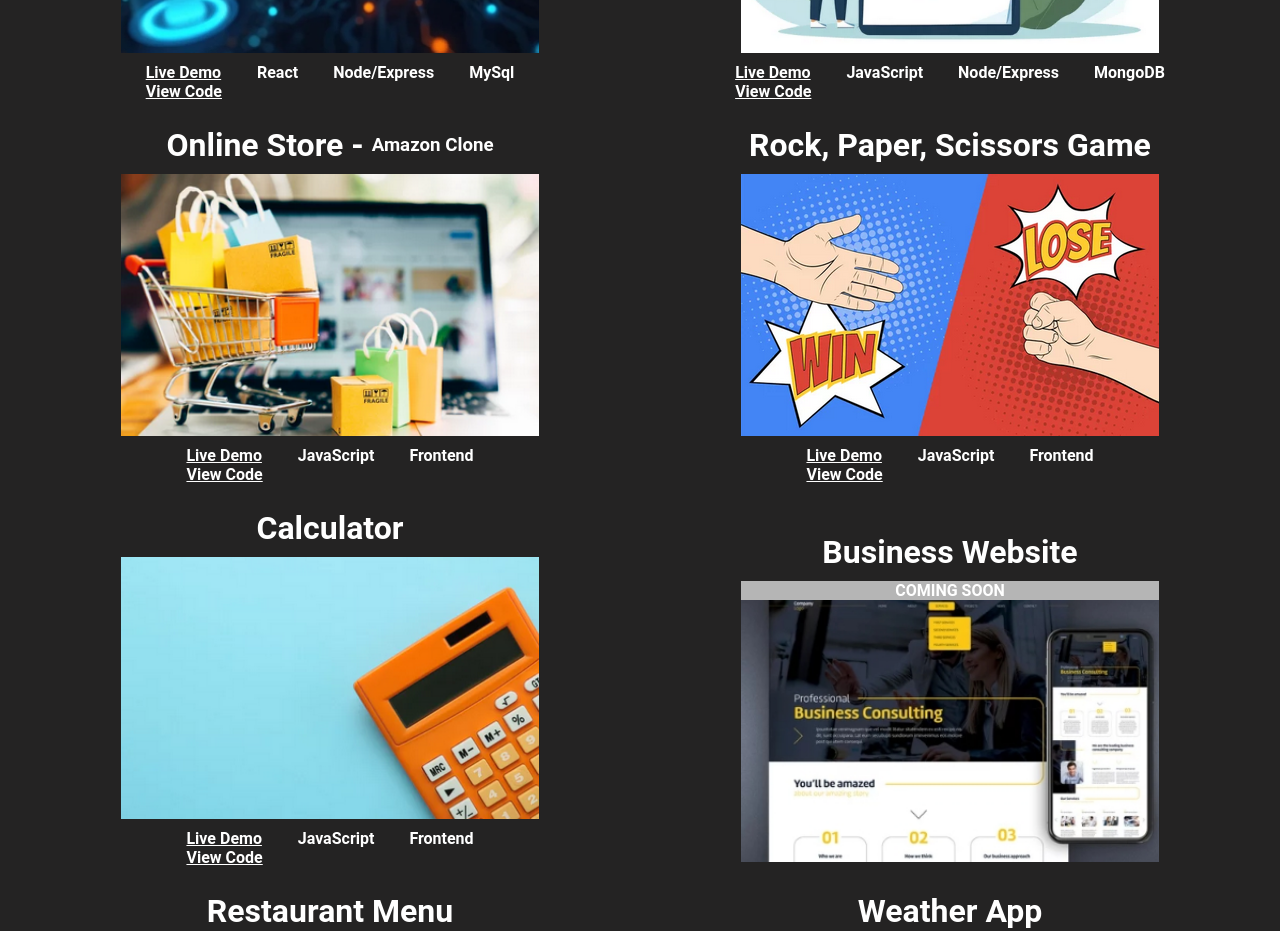
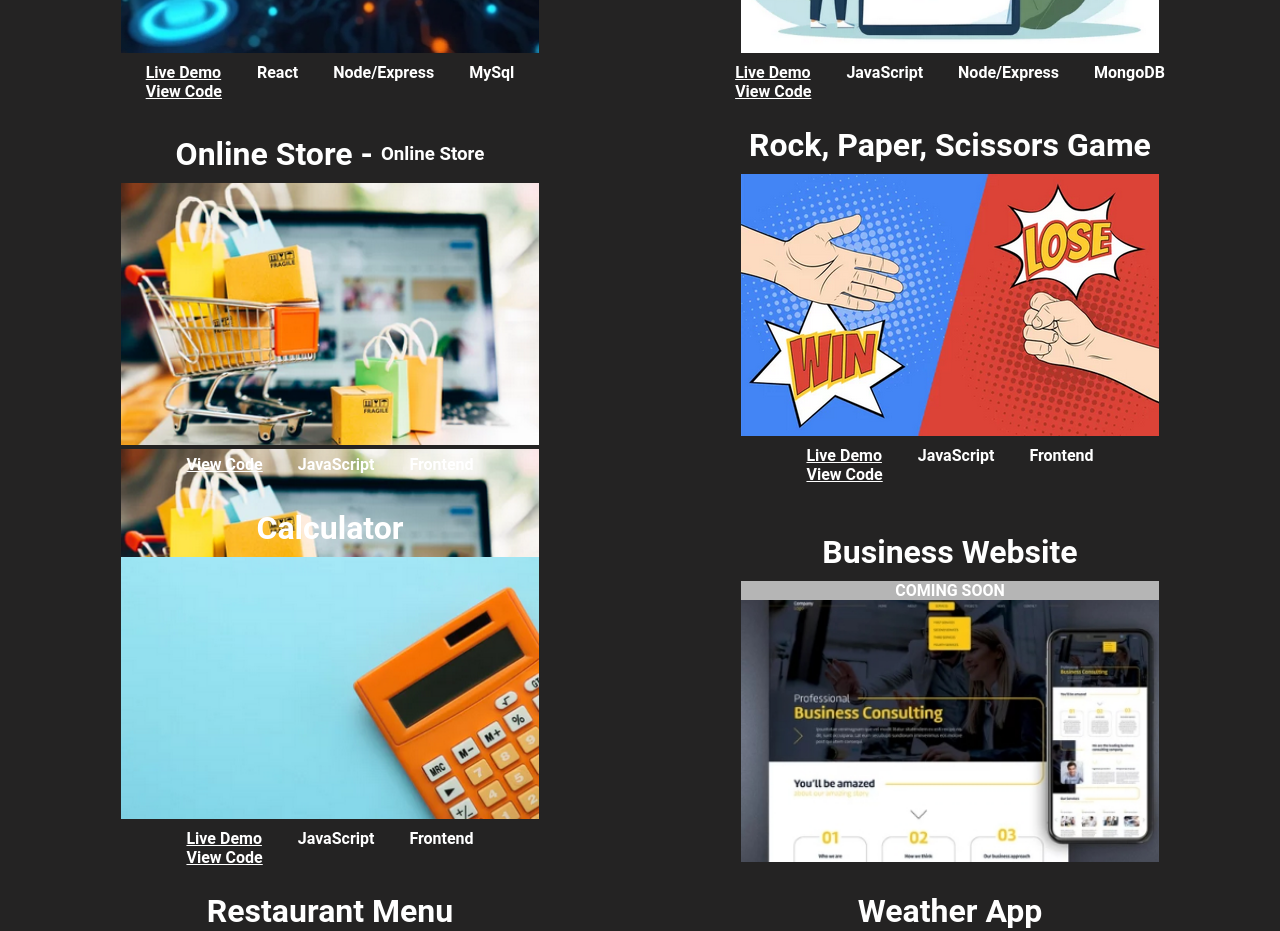
Before and after one commit to Dave8219/portfolio, a React (Vite) app in the folder my-react-app/: page / in a window 1280 px wide. Shown: the part 1220-2151 px from the top of the page. Built offline with nearby package versions, Linux system fonts and the light colour scheme.

Commit message:
renamed project on github to online-store

```diff
--- a/my-react-app/src/RenderApp.jsx
+++ b/my-react-app/src/RenderApp.jsx
@@ -120,37 +120,33 @@ const RenderApp = () => {
           <div className="port-container">
             <div className="heading-text">
               <h1 className="portfolio-header">Online Store -</h1>
-              <h3>Amazon Clone</h3>
+              <h3>Online Store</h3>
             </div>
 
             <div className="image-background">
-              <a
-                href="https://online-store-clone.netlify.app/"
-                target={"_blank"}
-                rel="noopener noreferrer"
-              >
-                <img
-                  src={storeImage}
-                  className="icon-images"
-                  alt="An Image of an Online Store With a Shopping Cart"
-                />
-              </a>
+              <img
+                src={storeImage}
+                className="icon-images"
+                alt="An Image of an Online Store With a Shopping Cart"
+              />
+
+              <img
+                src={storeImage}
+                className="icon-images"
+                alt="An Image of an Online Store With a Shopping Cart"
+              />
             </div>
             <div className="code-links">
               <div>
+                {/*
+                <h3>
+                    Live Demo
+
+                </h3>
+*/}
                 <h3>
                   <a
-                    href="https://online-store-clone.netlify.app/"
-                    target={"_blank"}
-                    rel="noopener noreferrer"
-                  >
-                    Live Demo
-                  </a>
-                </h3>
-
-                <h3>
-                  <a
-                    href="https://github.com/Dave8219/amazon-store-clone.git"
+                    href="https://github.com/Dave8219/online-store.git"
                     target={"_blank"}
                     rel="noopener noreferrer"
                   >
```
